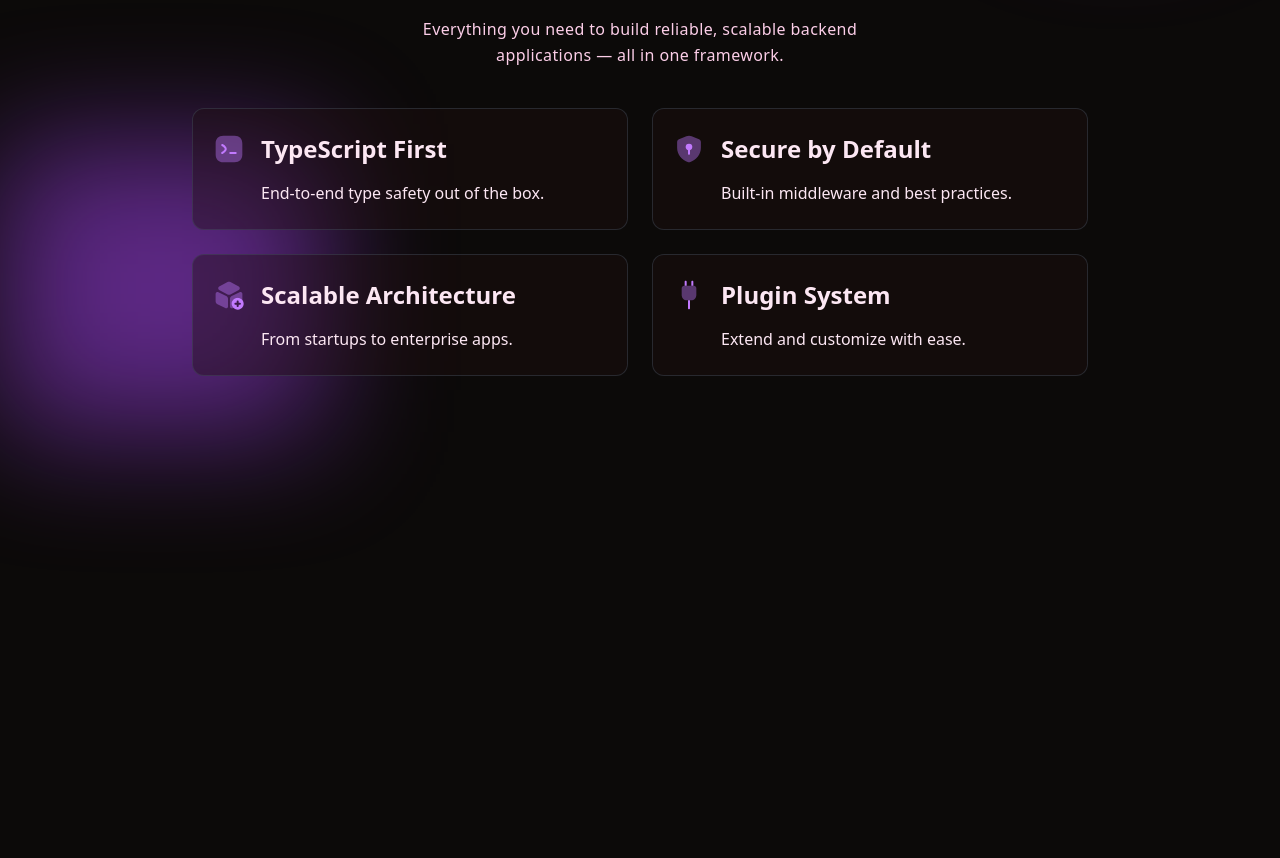
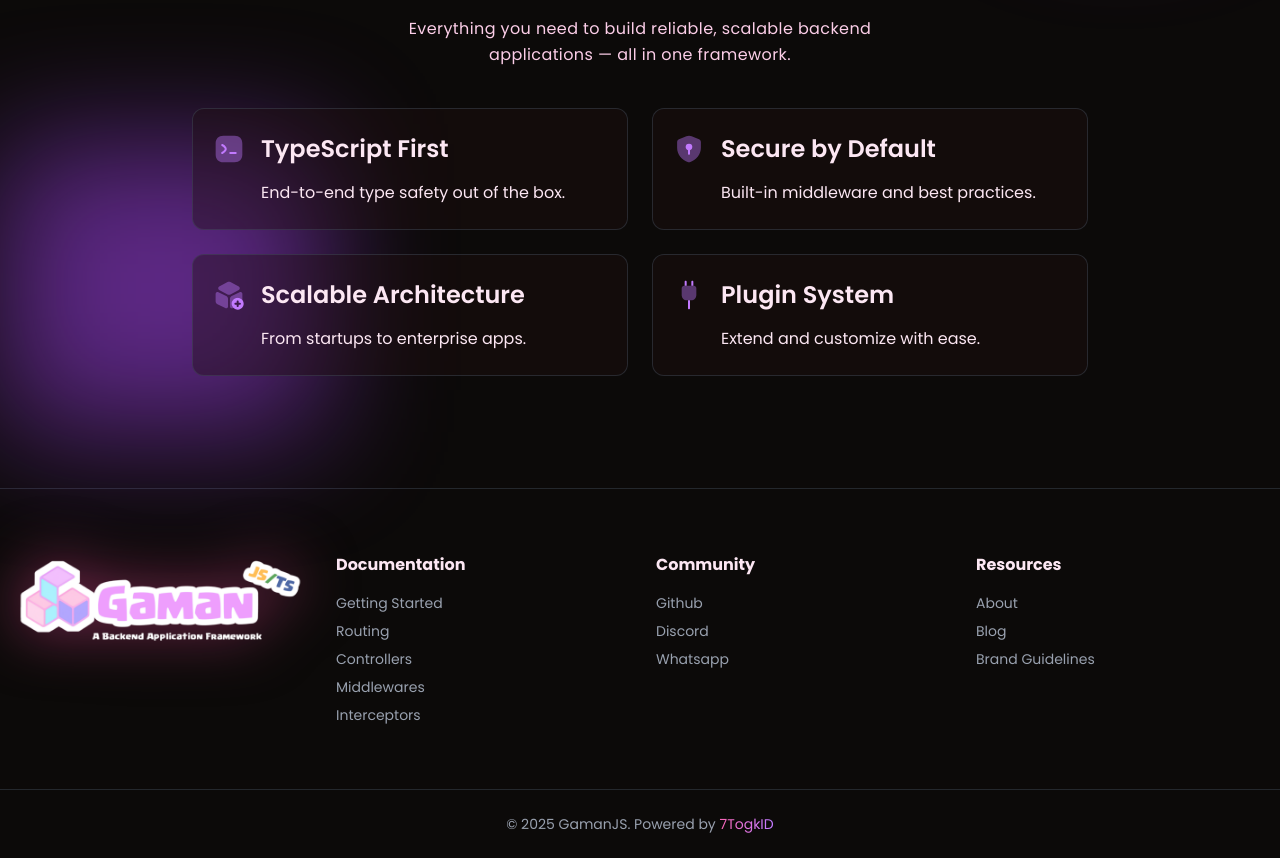
Before and after one commit to GamanJS/gaman-docs, an Astro site: page / in a window 1280 px wide. Shown: the part 904-1762 px from the top of the page. Before the commit the page ends 1336 px from the top, so only its background shows below. Built offline with nearby package versions, Linux system fonts and the light colour scheme; Astro itself is replaced by a stand-in of ours.

Commit message:
feat: added footer at landing page

```diff
--- a/astro.config.mjs
+++ b/astro.config.mjs
@@ -77,17 +77,17 @@ export default defineConfig({
               link: "/docs/overview/interceptors",
               slug: "docs/overview/interceptors",
               badge: {
-                text: 'Baru',
-                variant: 'success'
-              }
+                text: "Baru",
+                variant: "success",
+              },
             },
             {
               link: "/docs/overview/exceptions",
               slug: "docs/overview/exceptions",
               badge: {
-                text: 'Baru',
-                variant: 'success'
-              }
+                text: "Baru",
+                variant: "success",
+              },
             },
             {
               link: "/docs/overview/responses",
--- /dev/null
+++ b/src/components/Footer.astro
@@ -0,0 +1,89 @@
+---
+import { footer } from "../utils/content";
+---
+
+<footer class="border-t border-gray-600/40 mt-14">
+  <div class="container">
+    <div class="grid grid-cols-1 md:grid-cols-4 gap-8 items-start py-16">
+      <!-- START:IMAGE -->
+      <div>
+        <div class="flex justify-center">
+          <img
+            src="/img/gaman-logo.png"
+            alt="GamanJS"
+            class="drop-shadow-[0_0_30px_rgba(236,72,153,0.5)]"
+          />
+        </div>
+      </div>
+      <!-- END:IMAGE -->
+
+      <!-- START: DOCUMENTATION -->
+      <div>
+        <h5 class="font-bold">
+          {footer.documents.title}
+        </h5>
+        <div class="flex flex-col gap-2 mt-4">
+          {
+            footer.documents.links.map((item) => (
+              <a
+                class="text-sm text-gray-400 hover:text-pink-400 transition-all"
+                href={item.url}
+              >
+                {item.label}
+              </a>
+            ))
+          }
+        </div>
+      </div>
+      <!-- END: DOCUMENTATION -->
+
+      <!-- START: COMMUNITY -->
+      <div>
+        <h5 class="font-bold">
+          {footer.community.title}
+        </h5>
+        <div class="flex flex-col gap-2 mt-4">
+          {
+            footer.community.links.map((item) => (
+              <a
+                class="text-sm text-gray-400 hover:text-pink-400 transition-all"
+                href={item.url}
+              >
+                {item.label}
+              </a>
+            ))
+          }
+        </div>
+      </div>
+      <!-- START: COMMUNITY -->
+
+      <!-- START: RESOURCE -->
+      <div>
+        <h5 class="font-bold">
+          {footer.resource.title}
+        </h5>
+        <div class="flex flex-col gap-2 mt-4">
+          {
+            footer.resource.links.map((item) => (
+              <a
+                class="text-sm text-gray-400 hover:text-pink-400 transition-all"
+                href={item.url}
+              >
+                {item.label}
+              </a>
+            ))
+          }
+        </div>
+      </div>
+      <!-- START: RESOURCE -->
+    </div>
+  </div>
+  <p class="text-center text-sm text-gray-400 border-t border-gray-600/40 py-6">
+    &copy; {new Date().getFullYear()} GamanJS. Powered by
+
+    <a
+      class="from-pink-400 to-purple-400 bg-gradient-to-r bg-clip-text text-transparent"
+      href="https://gaman.7togk.id">7TogkID</a
+    >
+  </p>
+</footer>
--- a/src/pages/index.astro
+++ b/src/pages/index.astro
@@ -1,4 +1,5 @@
 ---
+import Footer from "../components/Footer.astro";
 import "../styles/global.css";
 import { features } from "../utils/content";
 ---
@@ -63,7 +64,7 @@ import { features } from "../utils/content";
         <!-- Image -->
         <div class="hidden md:flex justify-center">
           <img
-            src="/img/gaman-new.png"
+            src="/img/gaman.png"
             alt="GamanJS"
             class="max-w-md md:max-w-lg drop-shadow-[0_0_30px_rgba(236,72,153,0.5)]"
           />
@@ -127,4 +128,6 @@ import { features } from "../utils/content";
     </section>
   </body>
   <!-- END: Key Features -->
+
+  <Footer />
 </html>
--- a/src/styles/custom.css
+++ b/src/styles/custom.css
@@ -1,3 +1,14 @@
+@import url("https://fonts.googleapis.com/css2?family=Poppins:ital,wght@0,100;0,200;0,300;0,400;0,500;0,600;0,700;0,800;0,900;1,100;1,200;1,300;1,400;1,500;1,600;1,700;1,800;1,900&display=swap");
+@import "tailwindcss";
+
+@theme {
+  --font-poppins: "Poppins", sans-serif;
+}
+
+body {
+  @apply font-poppins;
+}
+
 /* Dark mode colors. */
 :root {
   --sl-color-accent-low: #18233b;
@@ -13,7 +24,7 @@
   --sl-color-black: #181818;
 }
 /* Light mode colors. */
-:root[data-theme='light'] {
+:root[data-theme="light"] {
   --sl-color-accent-low: #cbd7f0;
   --sl-color-accent: #284aa0;
   --sl-color-accent-high: #203057;
--- a/src/styles/global.css
+++ b/src/styles/global.css
@@ -1,10 +1,17 @@
+@import url("https://fonts.googleapis.com/css2?family=Poppins:ital,wght@0,100;0,200;0,300;0,400;0,500;0,600;0,700;0,800;0,900;1,100;1,200;1,300;1,400;1,500;1,600;1,700;1,800;1,900&display=swap");
 @import "tailwindcss";
 
-button:hover {
-  cursor: pointer;
+@theme {
+  --font-poppins: "Poppins", sans-serif;
 }
 
 @layer utilities {
+  body {
+    @apply font-poppins;
+  }
+  .prose {
+    @apply font-poppins;
+  }
   .container {
     @apply mx-auto px-4 w-full max-w-7xl;
   }
@@ -26,4 +33,7 @@ button:hover {
   .card {
     @apply inline-flex  px-5 py-6 border border-gray-600/40 rounded-xl bg-[#1f1111]/40;
   }
+  button:hover {
+    cursor: pointer;
+  }
 }
--- a/src/utils/content.ts
+++ b/src/utils/content.ts
@@ -35,3 +35,77 @@ export const features = {
     },
   ],
 };
+
+const date = new Date();
+export const footer = {
+  title: `© ${date.getFullYear()} GamanJS. All rights reserved.`,
+  documents: {
+    title: "Documentation",
+    links: [
+      {
+        label: "Getting Started",
+        url: "/docs/overview/first-steps",
+      },
+      {
+        label: "Routing",
+        url: "/docs/overview/routing",
+      },
+      {
+        label: "Controllers",
+        url: "/docs/overview/controllers",
+      },
+      {
+        label: "Middlewares",
+        url: "/docs/overview/middlewares",
+      },
+      {
+        label: "Interceptors",
+        url: "/docs/overview/interceptors",
+      },
+    ],
+  },
+  community: {
+    title: "Community",
+    links: [
+      {
+        label: "Github",
+        url: "#",
+      },
+      {
+        label: "Discord",
+        url: "#",
+      },
+      {
+        label: "Whatsapp",
+        url: "#",
+      },
+    ],
+  },
+  resource: {
+    title: "Resources",
+    links: [
+      {
+        label: "About",
+        url: "#",
+      },
+      {
+        label: "Blog",
+        url: "#",
+      },
+      {
+        label: "Brand Guidelines",
+        url: "#",
+      },
+    ],
+  },
+  links: [
+    {
+      label: "Privacy Policy",
+      href: "/privacy-policy",
+    },
+    {
+      label: "Terms of Service",
+      href: "/terms-of-service",
+    },
+  ],
+};
```
Also changed, not shown: public/img/gaman-logo.png (added), public/img/gaman-new.png (deleted), public/img/gaman.png. Lines whose indentation alone changed are shown as unchanged.
